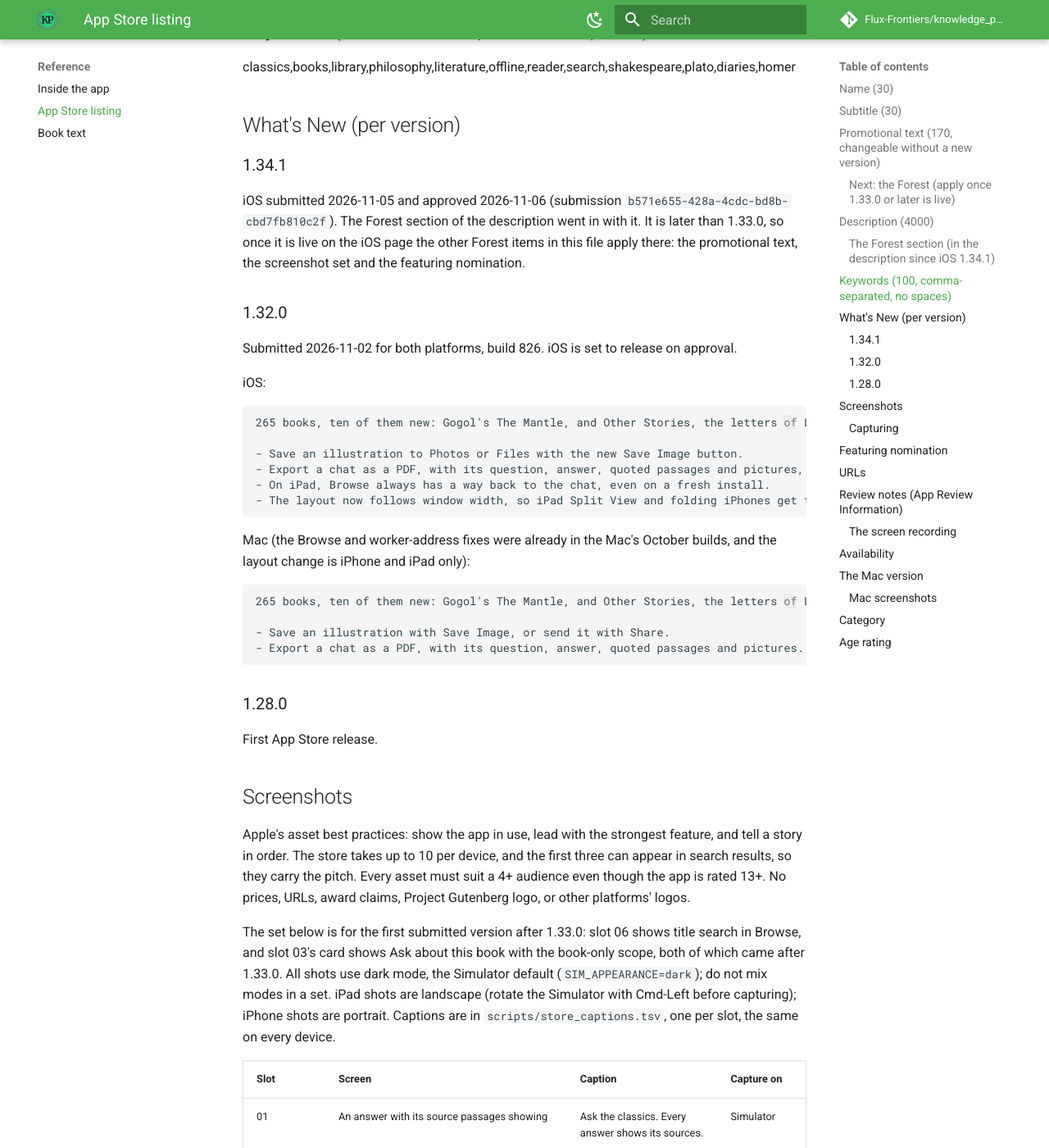
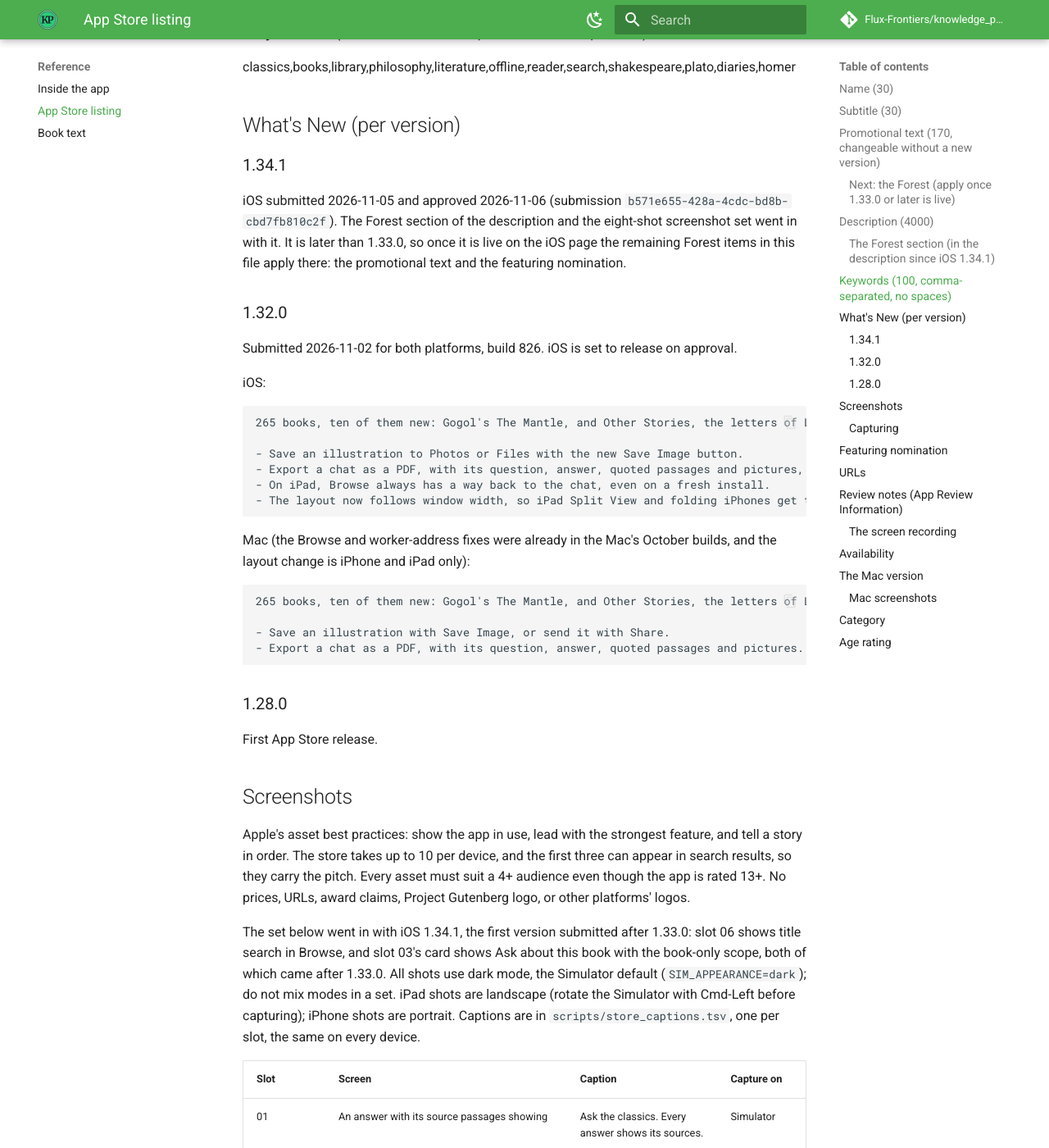
Before and after one commit to Flux-Frontiers/knowledge_press, an MkDocs documentation site: the page built from docs/APP_STORE_LISTING.md, in a window 1280 px wide and 1400 px high, scrolled down 2817 px. Shown: the whole window at 82% size. Built offline with MkDocs 1.6.1 and Material for MkDocs 9.7.7, drawn with Linux system fonts in a browser that asks for light colours; comment, search, counter and statistics services are not loaded.

Commit message:
docs(store): the eight-shot screenshot set shipped in iOS 1.34.1
Co-Authored-By: Claude Opus 5.5 <noreply@anthropic.com>
Claude-Session: https://claude.ai/code/session_01N97MUyZW9PXTN2hvJBZo86

```diff
--- a/docs/APP_STORE_LISTING.md
+++ b/docs/APP_STORE_LISTING.md
@@ -134,9 +134,9 @@ classics,books,library,philosophy,literature,offline,reader,search,shakespeare,p
 
 iOS submitted 2026-11-05 and approved 2026-11-06 (submission
 `b571e655-428a-4cdc-bd8b-cbd7fb810c2f`). The Forest section of the
-description went in with it. It is later than 1.33.0, so once it is live on
-the iOS page the other Forest items in this file apply there: the
-promotional text, the screenshot set and the featuring nomination.
+description and the eight-shot screenshot set went in with it. It is later
+than 1.33.0, so once it is live on the iOS page the remaining Forest items in
+this file apply there: the promotional text and the featuring nomination.
 
 ### 1.32.0
 
@@ -176,7 +176,8 @@ the first three can appear in search results, so they carry the pitch. Every
 asset must suit a 4+ audience even though the app is rated 13+. No prices,
 URLs, award claims, Project Gutenberg logo, or other platforms' logos.
 
-The set below is for the first submitted version after 1.33.0: slot 06 shows
+The set below went in with iOS 1.34.1, the first version submitted after
+1.33.0: slot 06 shows
 title search in Browse, and slot 03's card shows Ask about this book with
 the book-only scope, both of which came after 1.33.0. All shots use dark
 mode, the Simulator default (`SIM_APPEARANCE=dark`); do not mix modes in a
```
